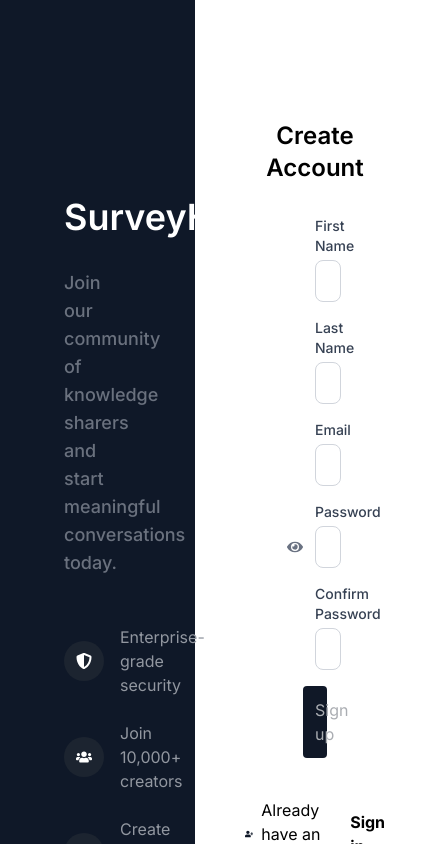
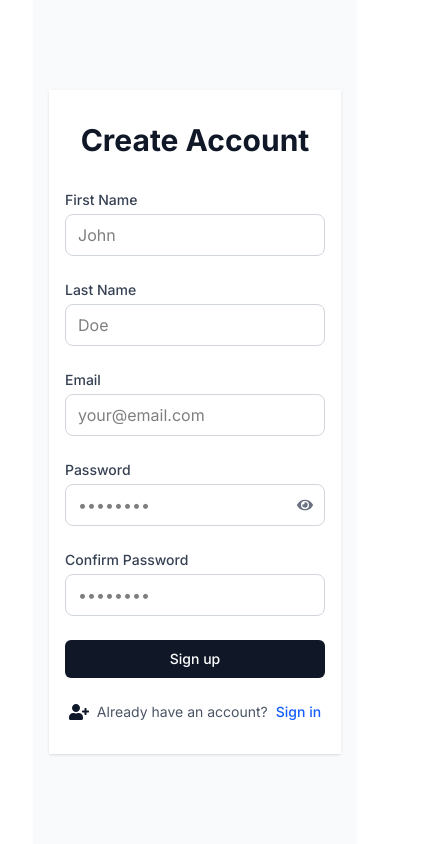
Before and after one commit to RegiLoshi/Interactive_Video_Q-A_Platform, a React (Vite) app in the folder client/: page /auth/signup in a window 390 px wide. Shown: the top 844 px of the page, 435 px wide, since content can reach past the window. Built offline with nearby package versions, Linux system fonts and the light colour scheme.

Commit message:
Responsive login

```diff
--- a/client/src/components/auth pages/AuthLayout.jsx
+++ b/client/src/components/auth pages/AuthLayout.jsx
@@ -2,10 +2,10 @@
 import { FaShieldAlt , FaUsers, FaVideo } from 'react-icons/fa';
 
 const AuthLayout = () => {
-
     return(
-    <div className="flex w-full min-h-screen">
-        <div className="bg-[#0F1828] min-h-screen w-[50%] flex flex-col justify-center px-16">
+        <div className="flex flex-col lg:flex-row w-full min-h-screen">
+            {/* Left side - Hidden on mobile, shown on lg screens */}
+            <div className="hidden lg:flex bg-[#0F1828] min-h-screen w-full lg:w-[50%] flex-col justify-center px-16">
                 <section className="flex flex-col space-y-8">
                     <h1 className="title text-4xl">SurveyHub</h1>
                     <h3 className="secondary-text text-lg">Join our community of knowledge sharers and start meaningful conversations today.</h3>
@@ -30,14 +30,18 @@
                         </li>
                     </ul>
                 </section>
+            </div>
+
+            {/* Right side - Full width on mobile, half width on lg screens */}
+            <div className='w-full lg:w-[50%] min-h-screen flex flex-col justify-between'>
+                <div className="flex-1 flex items-center justify-center">
+                    <Outlet />
+                </div>
+                <footer className="text-[#0F1828] text-center py-4">
+                    <p>&copy; {new Date().getFullYear()} SurveyHub All rights reserved.</p>
+                </footer>
+            </div>
         </div>
-        <div className='w-[50%] h-full flex flex-col justify-between'>
-            <Outlet />
-            <footer className="color-[#0F1828] text-center py-4 mt-4">
-                <p>&copy; {new Date().getFullYear()} SurveyHub All rights reserved.</p>
-            </footer>
-        </div>
-    </div>
     )
 }
 
--- a/client/src/components/auth pages/LogIn.jsx
+++ b/client/src/components/auth pages/LogIn.jsx
@@ -57,15 +57,20 @@
   };
 
   return (
-    <form onSubmit={handleSubmit} className="w-full h-full flex flex-col space-y-4 justify-start items-center p-30">
-      <h1 className="!text-2xl font-semibold text-center mb-8">AnswerTube</h1>
+    <div className="min-h-screen flex items-center justify-center bg-gray-50 py-8 px-4 sm:px-6 lg:px-8">
+      <div className="w-full max-w-md">
+        <div className="bg-white py-8 px-4 shadow sm:rounded-lg sm:px-10">
+          <div className="text-center mb-8">
+            <h1 className="text-3xl font-bold text-gray-900">AnswerTube</h1>
+          </div>
 
-      <div className='w-full'>
+          <form onSubmit={handleSubmit} className="space-y-6">
+            <div>
               <label htmlFor="email" className="block text-sm font-medium text-gray-700 mb-1">Email</label>
               <input
                 type="text"
                 id="email"
-          className="w-full px-3 py-2 border border-gray-300 rounded-lg focus:outline-none focus:ring-2 focus:ring-blue-500"
+                className="appearance-none relative block w-full px-3 py-2 border border-gray-300 rounded-lg focus:outline-none focus:ring-2 focus:ring-blue-500 focus:z-10 sm:text-sm"
                 placeholder="your@email.com"
                 value={email}
                 onChange={(e) => setEmail(e.target.value)}
@@ -78,13 +83,13 @@
               )}
             </div>
 
-      <div className='w-full'>
+            <div>
               <label htmlFor="password" className="block text-sm font-medium text-gray-700 mb-1">Password</label>
               <div className="relative">
                 <input
                   type={showPassword ? "text" : "password"}
                   id="password"
-            className="w-full px-3 py-2 border border-gray-300 rounded-lg focus:outline-none focus:ring-2 focus:ring-blue-500"
+                  className="appearance-none relative block w-full px-3 py-2 border border-gray-300 rounded-lg focus:outline-none focus:ring-2 focus:ring-blue-500 focus:z-10 sm:text-sm"
                   placeholder="••••••••"
                   value={password}
                   onChange={(e) => setPassword(e.target.value)}
@@ -105,23 +110,30 @@
               )}
             </div>
 
-      <Link className='flex w-full justify-end font-bold cursor-pointer' to="/auth/requestNewPassword">
+            <div className="flex items-center justify-between">
+              <Link className="text-sm font-medium text-blue-600 hover:text-blue-500" to="/auth/requestNewPassword">
                 Forgot password?
               </Link>
+            </div>
 
+            <div>
               <button
                 type="submit"
-        className='w-full bg-[#101827] text-[#AAADB2] p-3 rounded !mb-10 hover:text-white'
+                className="group relative w-full flex justify-center py-2 px-4 border border-transparent text-sm font-medium rounded-md text-white bg-[#101827] hover:bg-[#0a0f1a] focus:outline-none focus:ring-2 focus:ring-offset-2 focus:ring-blue-500"
               >
                 Sign in
               </button>
+            </div>
 
-      <div className='flex items-center justify-center space-x-2'>
+            <div className="flex items-center justify-center space-x-2 text-sm">
               <FaUserPlus className="text-xl text-[#0F1828]" />
-        <span>Don't have an account?</span>
-        <Link className='font-bold cursor-pointer' to='/auth/signup'>Sign up</Link>
+              <span className="text-gray-600">Don't have an account?</span>
+              <Link className="font-medium text-blue-600 hover:text-blue-500" to='/auth/signup'>Sign up</Link>
             </div>
           </form>
+        </div>
+      </div>
+    </div>
   );
 };
 
--- a/client/src/components/auth pages/SignUp.jsx
+++ b/client/src/components/auth pages/SignUp.jsx
@@ -71,16 +71,21 @@
   };
 
   return (
-    <form onSubmit={handleSubmit} className="w-full h-full flex flex-col space-y-4 justify-start items-center p-30">
-      <h1 className="!text-2xl font-semibold text-center mb-8">Create Account</h1>
+    <div className="min-h-screen flex items-center justify-center bg-gray-50 py-8 px-4 sm:px-6 lg:px-8">
+      <div className="w-full max-w-md">
+        <div className="bg-white py-8 px-4 shadow sm:rounded-lg sm:px-10">
+          <div className="text-center mb-8">
+            <h1 className="text-3xl font-bold text-gray-900">Create Account</h1>
+          </div>
 
-      <div className='w-full'>
+          <form onSubmit={handleSubmit} className="space-y-6">
+            <div>
               <label htmlFor="name" className="block text-sm font-medium text-gray-700 mb-1">First Name</label>
               <input
                 type="text"
                 id="name"
                 name="name"
-          className="w-full px-3 py-2 border border-gray-300 rounded-lg focus:outline-none focus:ring-2 focus:ring-blue-500"
+                className="appearance-none relative block w-full px-3 py-2 border border-gray-300 rounded-lg focus:outline-none focus:ring-2 focus:ring-blue-500 focus:z-10 sm:text-sm"
                 placeholder="John"
                 value={formData.name}
                 onChange={handleChange}
@@ -92,13 +97,13 @@
               )}
             </div>
 
-      <div className='w-full'>
+            <div>
               <label htmlFor="lastName" className="block text-sm font-medium text-gray-700 mb-1">Last Name</label>
               <input
                 type="text"
                 id="lastName"
                 name="lastName"
-          className="w-full px-3 py-2 border border-gray-300 rounded-lg focus:outline-none focus:ring-2 focus:ring-blue-500"
+                className="appearance-none relative block w-full px-3 py-2 border border-gray-300 rounded-lg focus:outline-none focus:ring-2 focus:ring-blue-500 focus:z-10 sm:text-sm"
                 placeholder="Doe"
                 value={formData.lastName}
                 onChange={handleChange}
@@ -110,13 +115,13 @@
               )}
             </div>
 
-      <div className='w-full'>
+            <div>
               <label htmlFor="email" className="block text-sm font-medium text-gray-700 mb-1">Email</label>
               <input
                 type="email"
                 id="email"
                 name="email"
-          className="w-full px-3 py-2 border border-gray-300 rounded-lg focus:outline-none focus:ring-2 focus:ring-blue-500"
+                className="appearance-none relative block w-full px-3 py-2 border border-gray-300 rounded-lg focus:outline-none focus:ring-2 focus:ring-blue-500 focus:z-10 sm:text-sm"
                 placeholder="your@email.com"
                 value={formData.email}
                 onChange={handleChange}
@@ -128,14 +133,14 @@
               )}
             </div>
 
-      <div className='w-full'>
+            <div>
               <label htmlFor="password" className="block text-sm font-medium text-gray-700 mb-1">Password</label>
               <div className="relative">
                 <input
                   type={showPassword ? "text" : "password"}
                   id="password"
                   name="password"
-            className="w-full px-3 py-2 border border-gray-300 rounded-lg focus:outline-none focus:ring-2 focus:ring-blue-500"
+                  className="appearance-none relative block w-full px-3 py-2 border border-gray-300 rounded-lg focus:outline-none focus:ring-2 focus:ring-blue-500 focus:z-10 sm:text-sm"
                   placeholder="••••••••"
                   value={formData.password}
                   onChange={handleChange}
@@ -155,14 +160,14 @@
               )}
             </div>
 
-      <div className='w-full'>
+            <div>
               <label htmlFor="confirmPassword" className="block text-sm font-medium text-gray-700 mb-1">Confirm Password</label>
               <div className="relative">
                 <input
                   type={showPassword ? "text" : "password"}
                   id="confirmPassword"
                   name="confirmPassword"
-            className="w-full px-3 py-2 border border-gray-300 rounded-lg focus:outline-none focus:ring-2 focus:ring-blue-500"
+                  className="appearance-none relative block w-full px-3 py-2 border border-gray-300 rounded-lg focus:outline-none focus:ring-2 focus:ring-blue-500 focus:z-10 sm:text-sm"
                   placeholder="••••••••"
                   value={formData.confirmPassword}
                   onChange={handleChange}
@@ -175,19 +180,24 @@
               )}
             </div>
 
+            <div>
               <button
                 type="submit"
-        className='w-full bg-[#101827] text-[#AAADB2] p-3 rounded !mb-10 hover:text-white'
+                className="group relative w-full flex justify-center py-2 px-4 border border-transparent text-sm font-medium rounded-md text-white bg-[#101827] hover:bg-[#0a0f1a] focus:outline-none focus:ring-2 focus:ring-offset-2 focus:ring-blue-500"
               >
                 Sign up
               </button>
+            </div>
 
-      <div className='flex items-center justify-center space-x-2'>
+            <div className="flex items-center justify-center space-x-2 text-sm">
               <FaUserPlus className="text-xl text-[#0F1828]" />
-        <span>Already have an account?</span>
-        <Link className='font-bold cursor-pointer' to='/auth/login'>Sign in</Link>
+              <span className="text-gray-600">Already have an account?</span>
+              <Link className="font-medium text-blue-600 hover:text-blue-500" to='/auth/login'>Sign in</Link>
             </div>
           </form>
+        </div>
+      </div>
+    </div>
   );
 };
 
```
Lines whose indentation alone changed are shown as unchanged.
